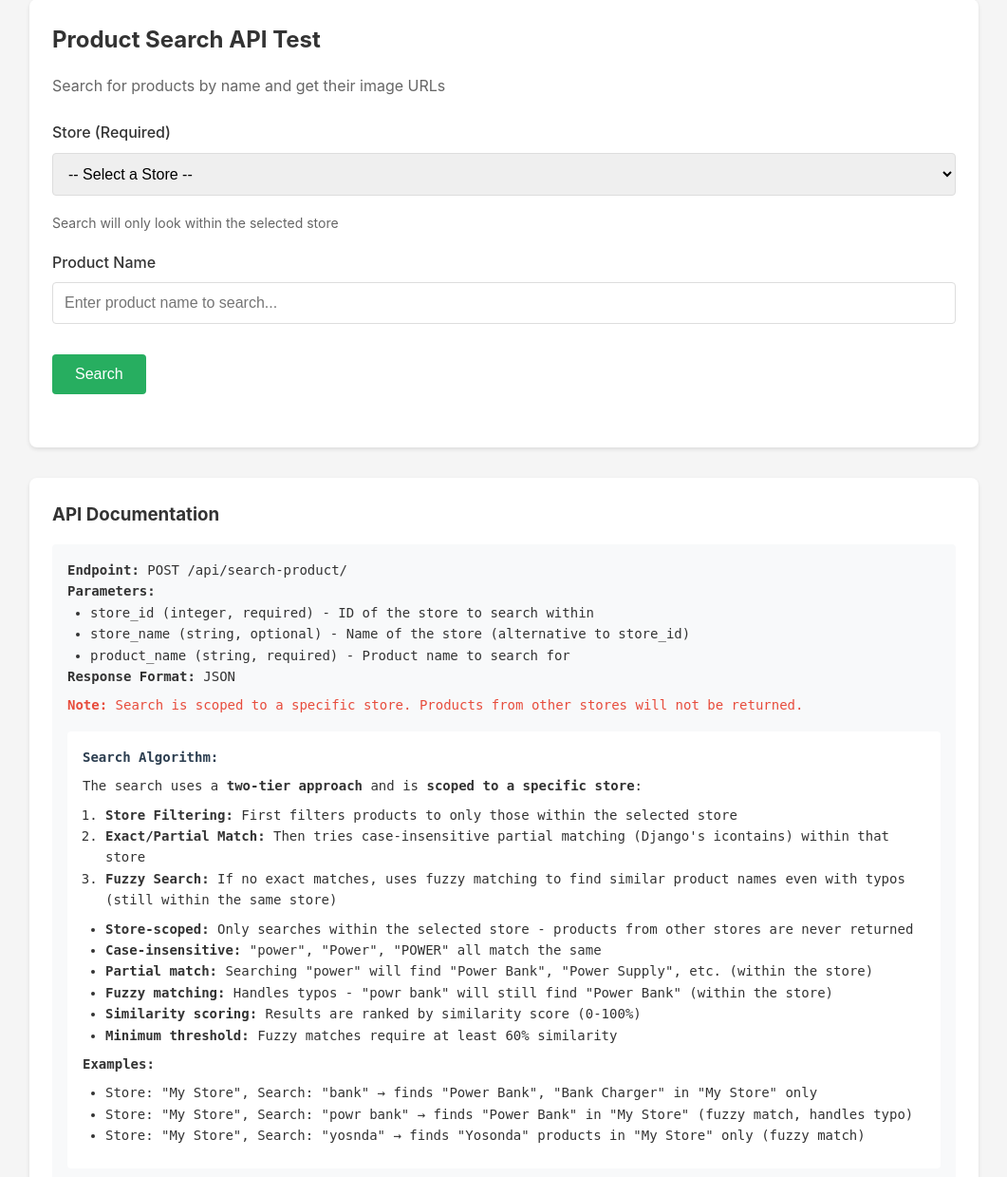
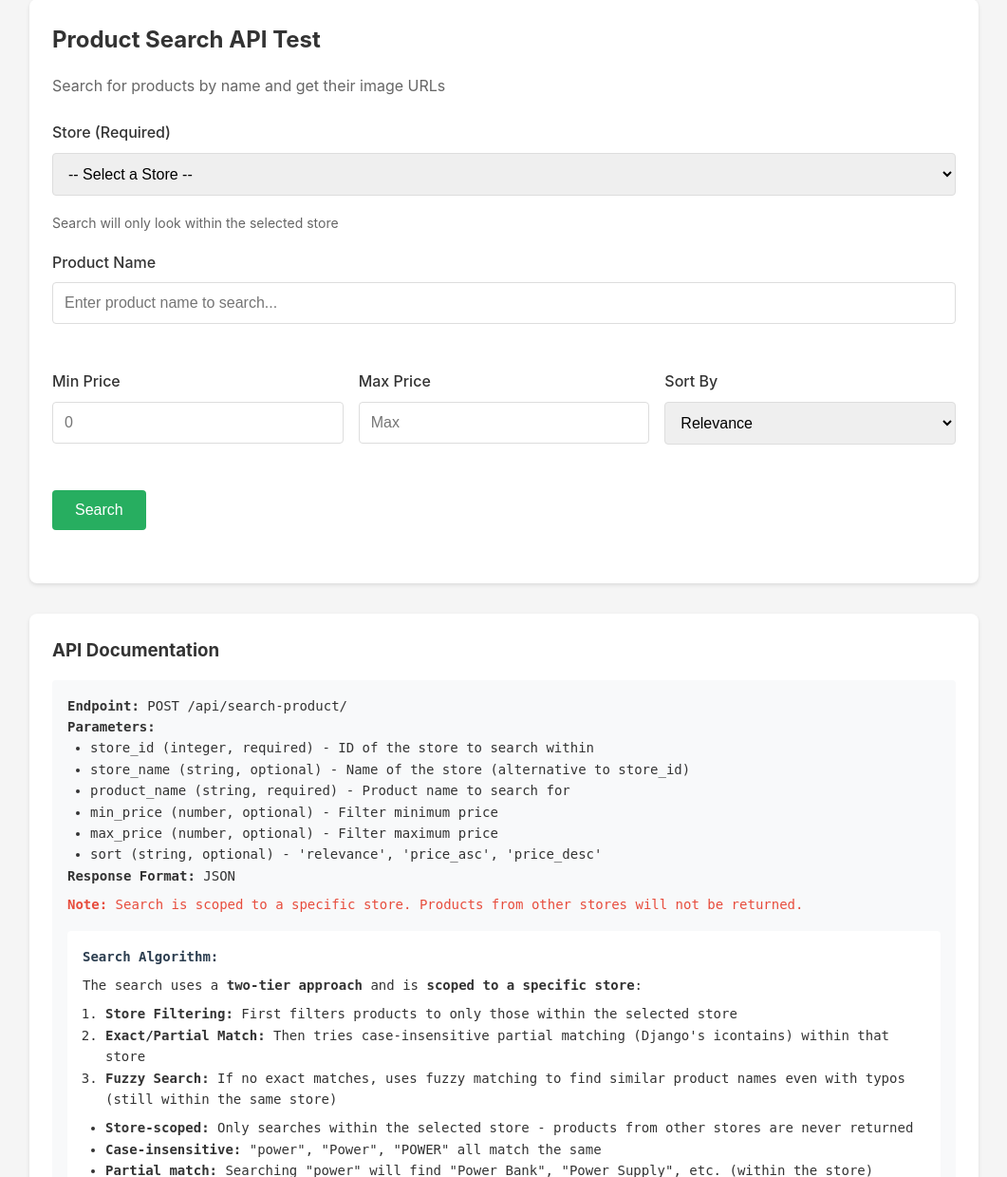
Before and after one commit to Dimanjan/image_host, a Django app: page /api/test/ in a window 1280 px wide. Shown: the part 195-1434 px from the top of the page at 95% size, without its empty margins (109-1170 px from the left). Run offline with Django 4.2, Linux system fonts and the light colour scheme; the visitor is signed in with stand-in values (Sample User, id 1); data that the repository does not hold is empty.

Commit message:
Implement price filtering and sorting in search API

```diff
--- a/images/templates/images/api_test.html
+++ b/images/templates/images/api_test.html
@@ -14,11 +14,7 @@
             {% csrf_token %}
             <div class="form-group">
                 <label for="storeSelect">Store (Required)</label>
-                <select id="storeSelect"
-                        name="store_id"
-                        class="form-control"
-                        required
-                        style="margin-bottom: 1rem;">
+                <select id="storeSelect" name="store_id" class="form-control" required style="margin-bottom: 1rem;">
                     <option value="">-- Select a Store --</option>
                     {% for store in stores %}
                     <option value="{{ store.id }}">{{ store.name }}</option>
@@ -26,16 +22,31 @@
                 </select>
                 <small style="color: #666; font-size: 0.875rem;">Search will only look within the selected store</small>
             </div>
-            <div class="form-group">
+            <div class="form-group" style="margin-bottom: 2rem;">
                 <label for="productName">Product Name</label>
-                <input type="text"
-                       id="productName"
-                       name="product_name"
-                       class="form-control"
-                       placeholder="Enter product name to search..."
-                       required
-                       style="margin-bottom: 1rem;">
+                <input type="text" id="productName" name="product_name" class="form-control"
+                    placeholder="Enter product name to search..." required style="margin-bottom: 1rem;">
             </div>
+
+            <div style="display: flex; gap: 1rem; margin-bottom: 2rem;">
+                <div class="form-group" style="flex: 1;">
+                    <label for="minPrice">Min Price</label>
+                    <input type="number" id="minPrice" class="form-control" placeholder="0">
+                </div>
+                <div class="form-group" style="flex: 1;">
+                    <label for="maxPrice">Max Price</label>
+                    <input type="number" id="maxPrice" class="form-control" placeholder="Max">
+                </div>
+                <div class="form-group" style="flex: 1;">
+                    <label for="sortBy">Sort By</label>
+                    <select id="sortBy" class="form-control">
+                        <option value="relevance">Relevance</option>
+                        <option value="price_asc">Price (Low to High)</option>
+                        <option value="price_desc">Price (High to Low)</option>
+                    </select>
+                </div>
+            </div>
+
             <button type="submit" class="btn btn-success">Search</button>
         </form>
 
@@ -51,10 +62,12 @@
         <div id="jsonResponse" style="display: none; margin-top: 2rem;">
             <h3 style="margin-bottom: 1rem;">JSON Response</h3>
             <div style="background: #f8f9fa; padding: 1rem; border-radius: 4px; border: 1px solid #ddd;">
-                <button class="btn" id="copyJsonBtn" style="margin-bottom: 1rem; padding: 0.5rem 1rem; font-size: 0.875rem;">
+                <button class="btn" id="copyJsonBtn"
+                    style="margin-bottom: 1rem; padding: 0.5rem 1rem; font-size: 0.875rem;">
                     📋 Copy JSON
                 </button>
-                <pre id="jsonContent" style="background: white; padding: 1rem; border-radius: 4px; overflow-x: auto; margin: 0; font-size: 0.875rem; max-height: 500px; overflow-y: auto;"></pre>
+                <pre id="jsonContent"
+                    style="background: white; padding: 1rem; border-radius: 4px; overflow-x: auto; margin: 0; font-size: 0.875rem; max-height: 500px; overflow-y: auto;"></pre>
             </div>
         </div>
 
@@ -63,31 +76,44 @@
 
     <div class="card" style="margin-top: 2rem;">
         <h3 style="margin-bottom: 1rem;">API Documentation</h3>
-        <div style="background: #f8f9fa; padding: 1rem; border-radius: 4px; font-family: monospace; font-size: 0.875rem;">
+        <div
+            style="background: #f8f9fa; padding: 1rem; border-radius: 4px; font-family: monospace; font-size: 0.875rem;">
             <p><strong>Endpoint:</strong> POST /api/search-product/</p>
             <p><strong>Parameters:</strong></p>
             <ul style="margin-left: 1.5rem;">
                 <li><code>store_id</code> (integer, required) - ID of the store to search within</li>
                 <li><code>store_name</code> (string, optional) - Name of the store (alternative to store_id)</li>
                 <li><code>product_name</code> (string, required) - Product name to search for</li>
+                <li><code>min_price</code> (number, optional) - Filter minimum price</li>
+                <li><code>max_price</code> (number, optional) - Filter maximum price</li>
+                <li><code>sort</code> (string, optional) - 'relevance', 'price_asc', 'price_desc'</li>
             </ul>
             <p><strong>Response Format:</strong> JSON</p>
-            <p style="color: #e74c3c; margin-top: 0.5rem;"><strong>Note:</strong> Search is scoped to a specific store. Products from other stores will not be returned.</p>
+            <p style="color: #e74c3c; margin-top: 0.5rem;"><strong>Note:</strong> Search is scoped to a specific store.
+                Products from other stores will not be returned.</p>
             <div style="background: white; padding: 1rem; border-radius: 4px; margin-top: 1rem; margin-bottom: 1rem;">
                 <h4 style="margin-bottom: 0.5rem; color: #2c3e50;">Search Algorithm:</h4>
                 <p style="margin: 0.5rem 0; color: #333;">
-                    The search uses a <strong>two-tier approach</strong> and is <strong>scoped to a specific store</strong>:
+                    The search uses a <strong>two-tier approach</strong> and is <strong>scoped to a specific
+                        store</strong>:
                 </p>
                 <ol style="margin: 0.5rem 0; padding-left: 1.5rem; color: #333;">
-                    <li><strong>Store Filtering:</strong> First filters products to only those within the selected store</li>
-                    <li><strong>Exact/Partial Match:</strong> Then tries case-insensitive partial matching (Django's <code>icontains</code>) within that store</li>
-                    <li><strong>Fuzzy Search:</strong> If no exact matches, uses fuzzy matching to find similar product names even with typos (still within the same store)</li>
+                    <li><strong>Store Filtering:</strong> First filters products to only those within the selected store
+                    </li>
+                    <li><strong>Exact/Partial Match:</strong> Then tries case-insensitive partial matching (Django's
+                        <code>icontains</code>) within that store
+                    </li>
+                    <li><strong>Fuzzy Search:</strong> If no exact matches, uses fuzzy matching to find similar product
+                        names even with typos (still within the same store)</li>
                 </ol>
                 <ul style="margin: 0.5rem 0; padding-left: 1.5rem; color: #333;">
-                    <li><strong>Store-scoped:</strong> Only searches within the selected store - products from other stores are never returned</li>
+                    <li><strong>Store-scoped:</strong> Only searches within the selected store - products from other
+                        stores are never returned</li>
                     <li><strong>Case-insensitive:</strong> "power", "Power", "POWER" all match the same</li>
-                    <li><strong>Partial match:</strong> Searching "power" will find "Power Bank", "Power Supply", etc. (within the store)</li>
-                    <li><strong>Fuzzy matching:</strong> Handles typos - "powr bank" will still find "Power Bank" (within the store)</li>
+                    <li><strong>Partial match:</strong> Searching "power" will find "Power Bank", "Power Supply", etc.
+                        (within the store)</li>
+                    <li><strong>Fuzzy matching:</strong> Handles typos - "powr bank" will still find "Power Bank"
+                        (within the store)</li>
                     <li><strong>Similarity scoring:</strong> Results are ranked by similarity score (0-100%)</li>
                     <li><strong>Minimum threshold:</strong> Fuzzy matches require at least 60% similarity</li>
                 </ul>
@@ -96,8 +122,10 @@
                 </p>
                 <ul style="margin: 0.5rem 0; padding-left: 1.5rem; color: #333;">
                     <li>Store: "My Store", Search: "bank" → finds "Power Bank", "Bank Charger" in "My Store" only</li>
-                    <li>Store: "My Store", Search: "powr bank" → finds "Power Bank" in "My Store" (fuzzy match, handles typo)</li>
-                    <li>Store: "My Store", Search: "yosnda" → finds "Yosonda" products in "My Store" only (fuzzy match)</li>
+                    <li>Store: "My Store", Search: "powr bank" → finds "Power Bank" in "My Store" (fuzzy match, handles
+                        typo)</li>
+                    <li>Store: "My Store", Search: "yosnda" → finds "Yosonda" products in "My Store" only (fuzzy match)
+                    </li>
                 </ul>
             </div>
             <pre style="background: white; padding: 1rem; border-radius: 4px; overflow-x: auto; margin-top: 1rem;">{
@@ -132,11 +160,15 @@
 
 {% block extra_js %}
 <script>
-    document.getElementById('searchForm').addEventListener('submit', function(e) {
+    document.getElementById('searchForm').addEventListener('submit', function (e) {
         e.preventDefault();
 
         const storeId = document.getElementById('storeSelect').value;
         const productName = document.getElementById('productName').value.trim();
+        const minPrice = document.getElementById('minPrice').value;
+        const maxPrice = document.getElementById('maxPrice').value;
+        const sortBy = document.getElementById('sortBy').value;
+
         const loading = document.getElementById('loading');
         const results = document.getElementById('results');
         const resultsContent = document.getElementById('resultsContent');
@@ -158,6 +190,10 @@
         const formData = new FormData();
         formData.append('product_name', productName);
         formData.append('store_id', storeId);
+
+        if (minPrice) formData.append('min_price', minPrice);
+        if (maxPrice) formData.append('max_price', maxPrice);
+        if (sortBy) formData.append('sort', sortBy);
 
         // Add CSRF token if it exists
         const csrfToken = document.querySelector('[name=csrfmiddlewaretoken]');
@@ -195,7 +231,7 @@
                 error.style.display = 'block';
 
                 // Display error in JSON format too
-            displayJsonResponse({error: err.message, success: false});
+                displayJsonResponse({ error: err.message, success: false });
             });
     });
 
@@ -210,21 +246,21 @@
     function copyJsonResponse() {
         const jsonContent = document.getElementById('jsonContent').textContent;
         const btn = document.getElementById('copyJsonBtn');
-        navigator.clipboard.writeText(jsonContent).then(function() {
+        navigator.clipboard.writeText(jsonContent).then(function () {
             const originalText = btn.innerHTML;
             btn.innerHTML = '✓ Copied!';
             btn.style.backgroundColor = '#27ae60';
-            setTimeout(function() {
+            setTimeout(function () {
                 btn.innerHTML = originalText;
                 btn.style.backgroundColor = '#3498db';
             }, 2000);
-        }).catch(function(err) {
+        }).catch(function (err) {
             alert('Failed to copy JSON: ' + err);
         });
     }
 
     // Add click handler for copy JSON button
-    document.addEventListener('DOMContentLoaded', function() {
+    document.addEventListener('DOMContentLoaded', function () {
         const copyJsonBtn = document.getElementById('copyJsonBtn');
         if (copyJsonBtn) {
             copyJsonBtn.addEventListener('click', copyJsonResponse);
@@ -240,7 +276,7 @@
             <span style="color: #27ae60; font-size: 0.875rem;">${searchTypeLabel}</span>
         </p>`;
 
-        data.results.forEach(function(result) {
+        data.results.forEach(function (result) {
             const similarityScore = result.similarity_score !== undefined ? result.similarity_score : 100;
             const scoreColor = similarityScore >= 90 ? '#27ae60' : similarityScore >= 70 ? '#f39c12' : '#e74c3c';
             html += `
@@ -270,7 +306,7 @@
                             <tbody>
                     ` : ''}
 
-                    ${result.images.map(function(image) {
+                    ${result.images.map(function (image) {
                 return `
                             <tr>
                                 <td style="padding: 0.5rem;">${image.image_label}</td>
@@ -306,15 +342,15 @@
     }
 
     function copyToClipboard(text, button) {
-        navigator.clipboard.writeText(text).then(function() {
+        navigator.clipboard.writeText(text).then(function () {
             const originalText = button.innerHTML;
             button.innerHTML = '✓ Copied!';
             button.style.backgroundColor = '#27ae60';
-            setTimeout(function() {
+            setTimeout(function () {
                 button.innerHTML = originalText;
                 button.style.backgroundColor = '#3498db';
             }, 2000);
-        }).catch(function(err) {
+        }).catch(function (err) {
             const textarea = document.createElement('textarea');
             textarea.value = text;
             textarea.style.position = 'fixed';
@@ -326,7 +362,7 @@
                 const originalText = button.innerHTML;
                 button.innerHTML = '✓ Copied!';
                 button.style.backgroundColor = '#27ae60';
-                setTimeout(function() {
+                setTimeout(function () {
                     button.innerHTML = originalText;
                     button.style.backgroundColor = '#3498db';
                 }, 2000);
--- a/images/views.py
+++ b/images/views.py
@@ -746,6 +746,49 @@ def api_search_product(request):
                 # Skip products with errors, but log them
                 continue
 
+        # Filter by price
+        try:
+            min_price = float(request.POST.get("min_price") or request.GET.get("min_price") or 0)
+        except (ValueError, TypeError):
+            min_price = None
+
+        try:
+            max_price = float(request.POST.get("max_price") or request.GET.get("max_price") or 0)
+        except (ValueError, TypeError):
+            max_price = None
+
+        if min_price is not None or max_price is not None:
+            filtered_results = []
+            for r in results:
+                # Determine effective price (min_discounted_price -> marked_price -> 0)
+                price = r.get("min_discounted_price")
+                if price is None:
+                    price = r.get("marked_price")
+                if price is None:
+                    price = 0.0
+
+                # Check min price
+                if min_price is not None and min_price > 0:
+                    if price < min_price:
+                        continue
+
+                # Check max price
+                if max_price is not None and max_price > 0:
+                    if price > max_price:
+                        continue
+
+                filtered_results.append(r)
+            results = filtered_results
+
+        # Sort results
+        sort_by = request.POST.get("sort") or request.GET.get("sort") or "relevance"
+
+        if sort_by == "price_asc":
+            results.sort(key=lambda x: x.get("min_discounted_price") or x.get("marked_price") or float('inf'))
+        elif sort_by == "price_desc":
+            results.sort(key=lambda x: x.get("min_discounted_price") or x.get("marked_price") or 0, reverse=True)
+        # Default is relevance (already sorted by similarity_score)
+
         return JsonResponse(
             {
                 "success": True,
```
Lines whose indentation alone changed are shown as unchanged.
